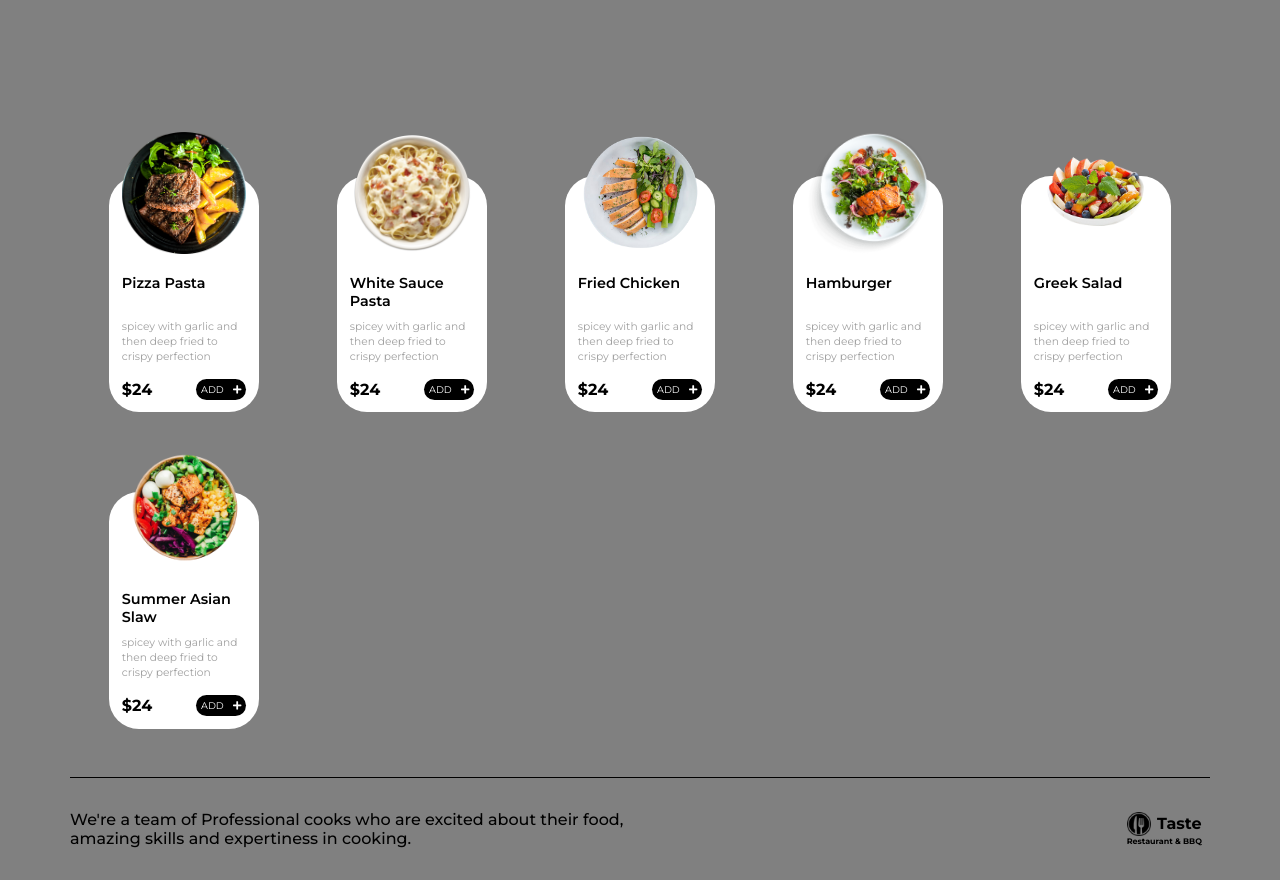
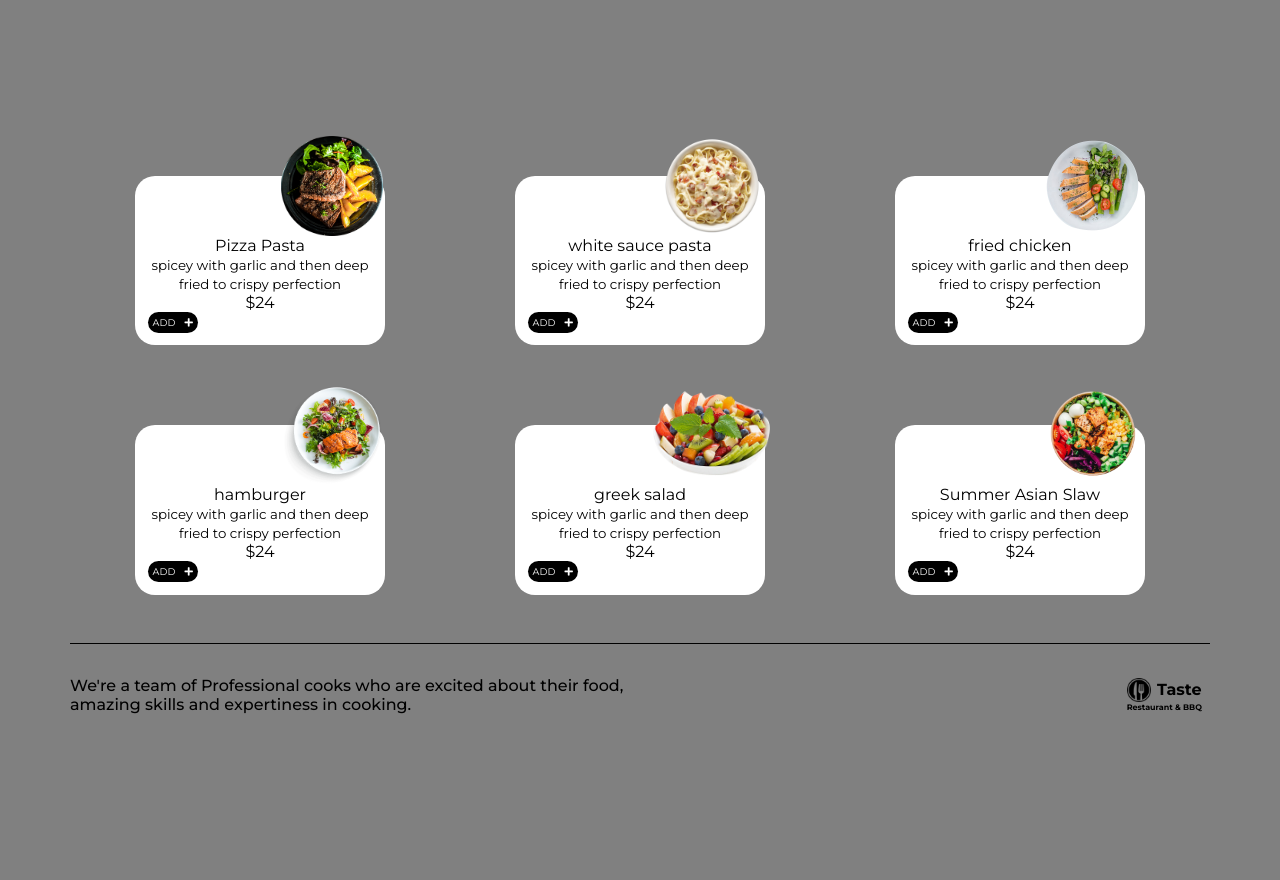
Before and after one commit to Aniks68/ServiceProviders-Frontend-React, a React (Create React App) app: page / in a window 1280 px wide. Shown: the part 680-1560 px from the top of the page. After the commit the page ends 1426 px from the top, so only its background shows below. Built offline with nearby package versions, Linux system fonts and the light colour scheme.

Commit message:
renamed MenuItem component

```diff
--- a/src/components/common/Menu/MenuItem/index.jsx
+++ b/src/components/common/Menu/MenuItem/MenuItem.jsx
@@ -11,7 +11,7 @@ import {
 } from '../../../../redux/cart/cart.selector';
 
 import ButtonAddRemoveItem from '../../ButtonAddRemoveItem';
-import './styles.css';
+import classes from './MenuItem.module.css';
 
 const MenuItem = ({
   item,
@@ -34,7 +34,7 @@ const MenuItem = ({
   };
 
   return (
-    <div className='item'>
+    <div className={classes.item}>
       <img src={img} alt='food' />
       <div className='item-head_desc'>
         <p className='head_desc-name'>{name}</p>
--- a/src/components/common/Menu/MenuItem/styles.css
+++ b/src/components/common/Menu/MenuItem/MenuItem.module.css
@@ -1,16 +1,17 @@
 .item {
-  width: 150px;
+  width: 250px;
   padding: 0 0.8rem 0.8rem 0.8rem;
   background-color: #fff;
-  border-radius: 30px;
+  border-radius: 20px;
   text-align: center;
   flex-direction: column;
   display: flex;
 }
 
 .item img {
-  margin-top: -3rem;
-  height: 130px;
+  margin-right: -9rem;
+  margin-top: -2.5rem;
+  height: 100px;
   object-fit: contain;
 }
 .item-foot_desc {
--- a/src/components/common/Menu/index.jsx
+++ b/src/components/common/Menu/index.jsx
@@ -1,5 +1,5 @@
 import React, { forwardRef } from 'react';
-import MenuItem from './MenuItem';
+import MenuItem from './MenuItem/MenuItem';
 import './styles.css';
 
 const Menu = forwardRef(({ list }, ref) => (
--- a/src/components/common/Menu/styles.css
+++ b/src/components/common/Menu/styles.css
@@ -1,7 +1,7 @@
 main {
   padding-top: 3.5rem;
   display: grid;
-  grid-template-columns: 1fr 1fr 1fr 1fr 1fr;
+  grid-template-columns: 1fr 1fr 1fr;
   justify-items: center;
   grid-row-gap: 5rem;
 }
--- a/src/pages/Cart/index.jsx
+++ b/src/pages/Cart/index.jsx
@@ -5,7 +5,7 @@ import EmptyCart from '../../components/Cart/EmptyCart';
 import Footer from '../../components/common/Footer';
 import Logo from '../../components/common/Logo';
 import Menu from '../../components/common/Menu';
-import MenuItem from '../../components/common/Menu/MenuItem';
+import MenuItem from '../../components/common/Menu/MenuItem/MenuItem';
 import {
   selectCartItems,
   selectCartItemsCount,
```
